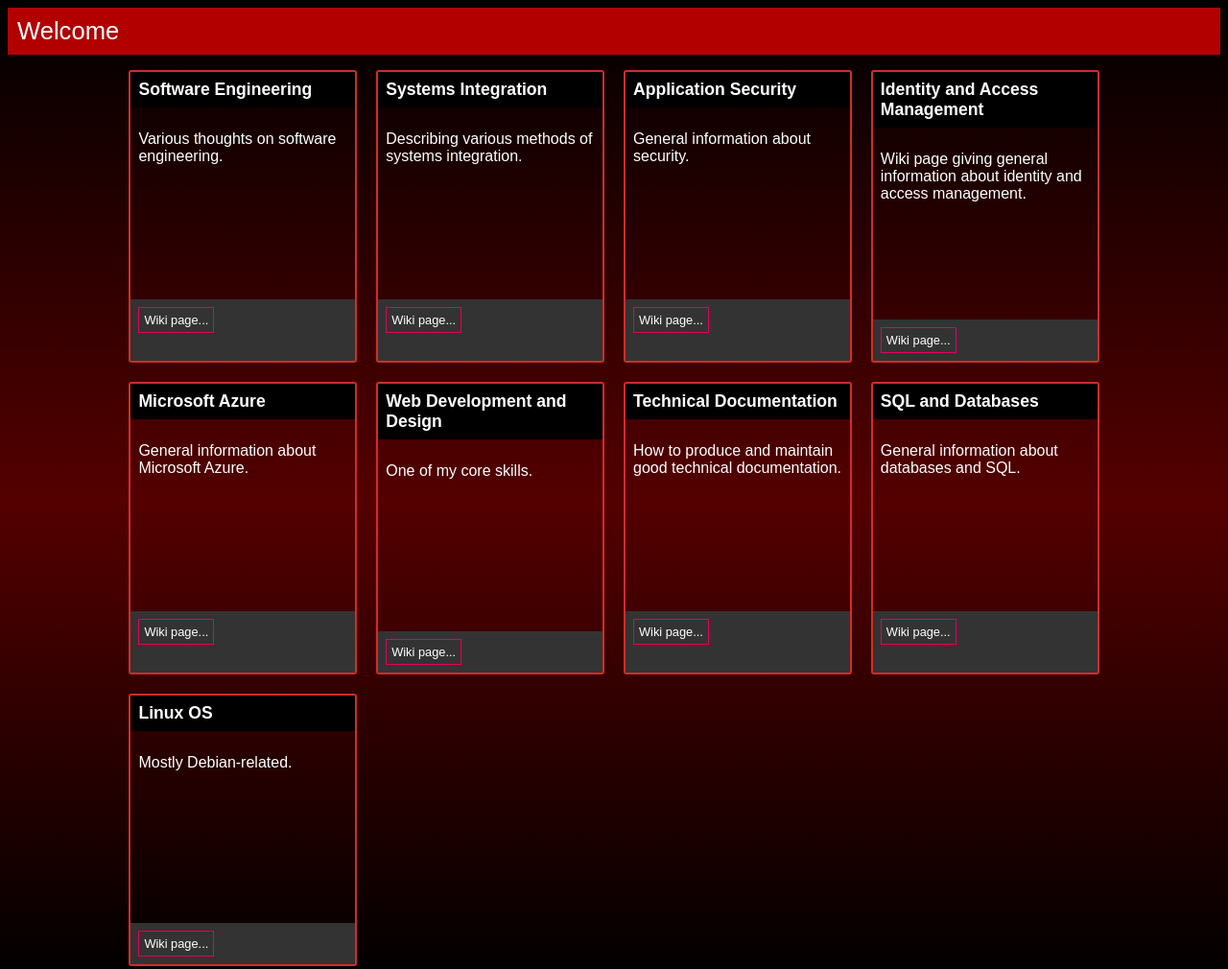
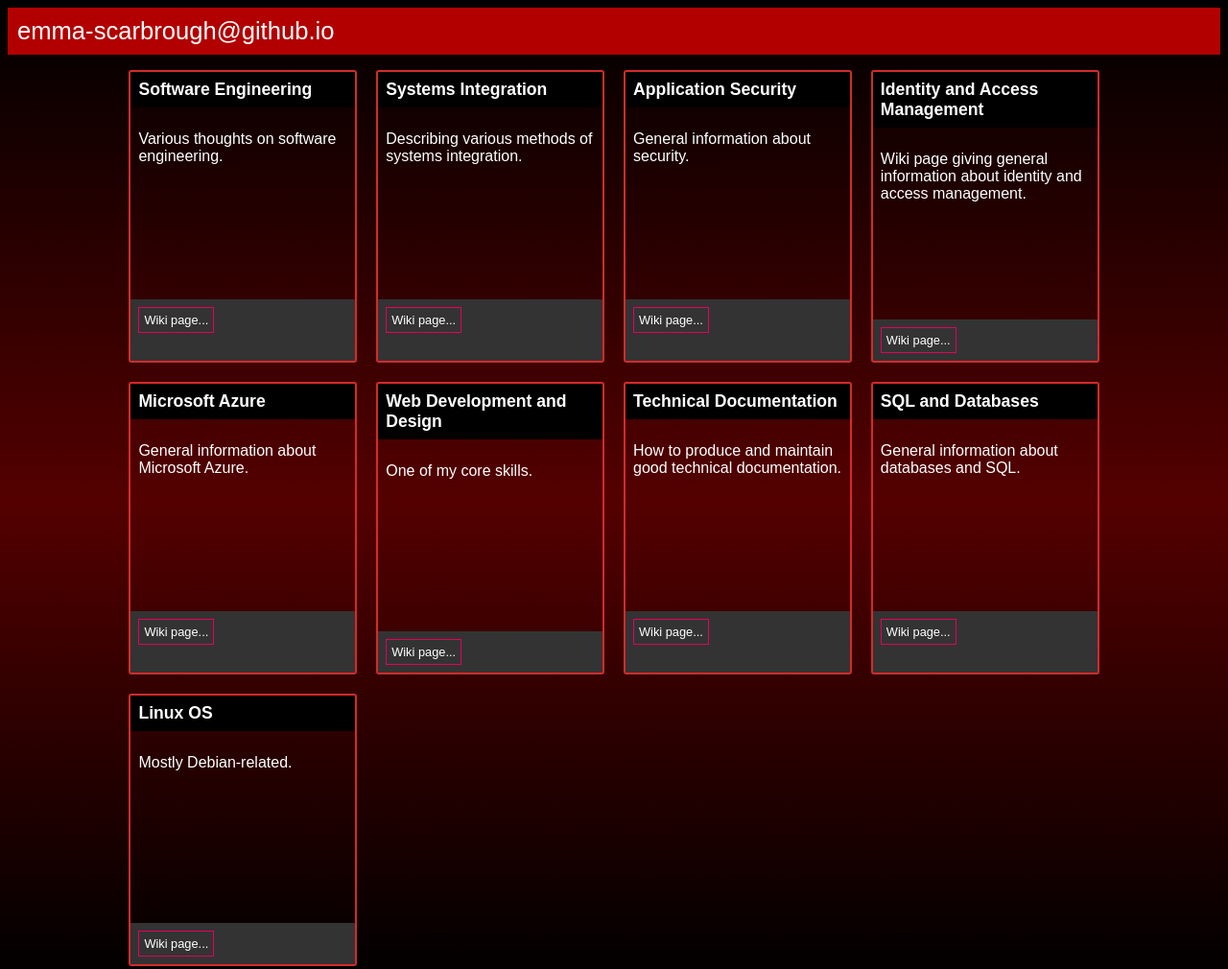
Before and after one commit to emma-scarbrough/emma-scarbrough.github.io, a plain HTML site: page index.html in a window 1280 px wide. Shown: the whole page at 96% size. Drawn offline with Linux system fonts and the light colour scheme.

Commit message:
Update index.html

```diff
--- a/index.html
+++ b/index.html
@@ -5,7 +5,7 @@
 	</head>
 
 	<body>
-		<div class="site-header">Welcome</div>
+		<div class="site-header">emma-scarbrough@github.io</div>
 		<container>
 
 			<div class="cards">
```
